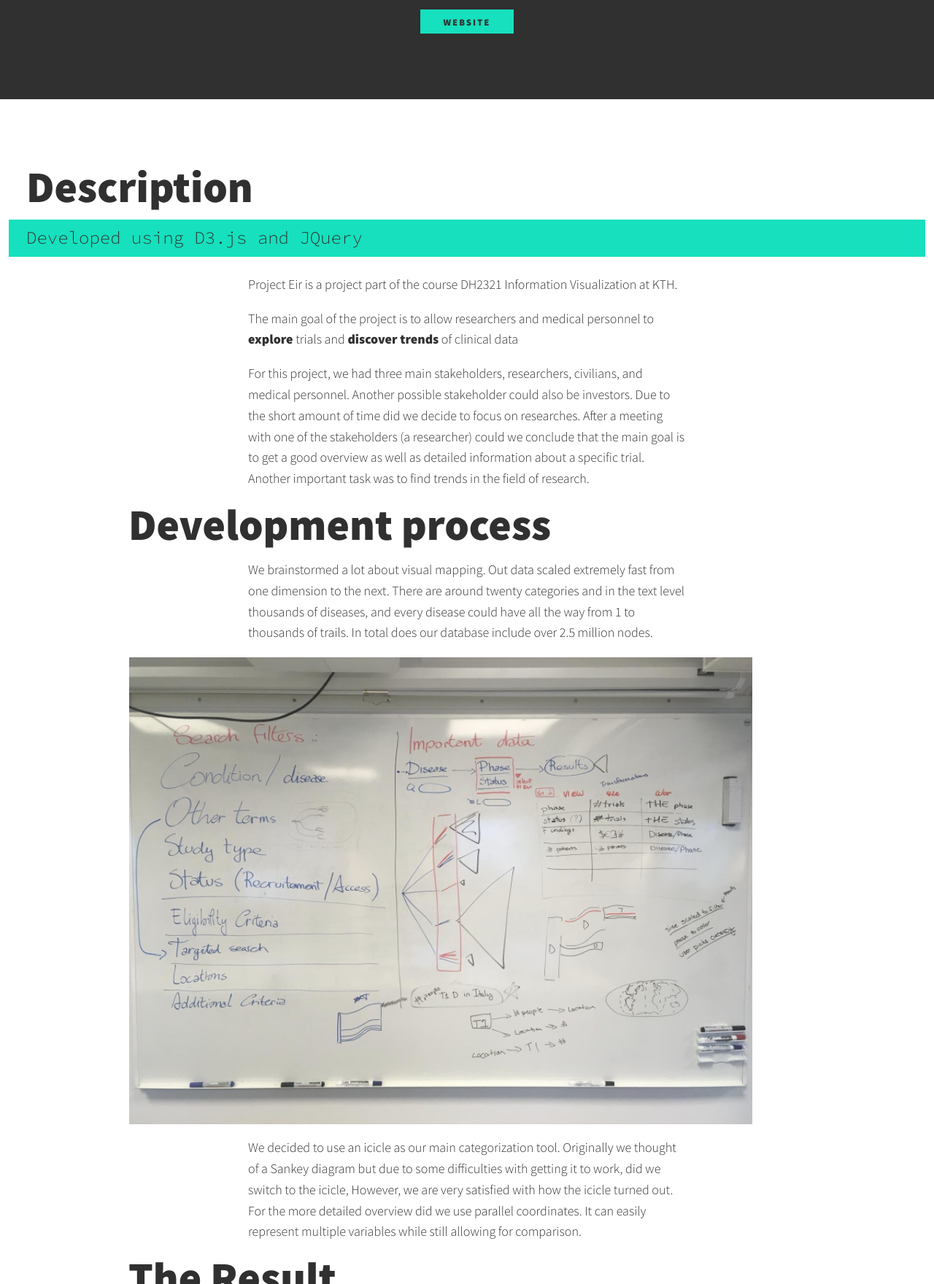
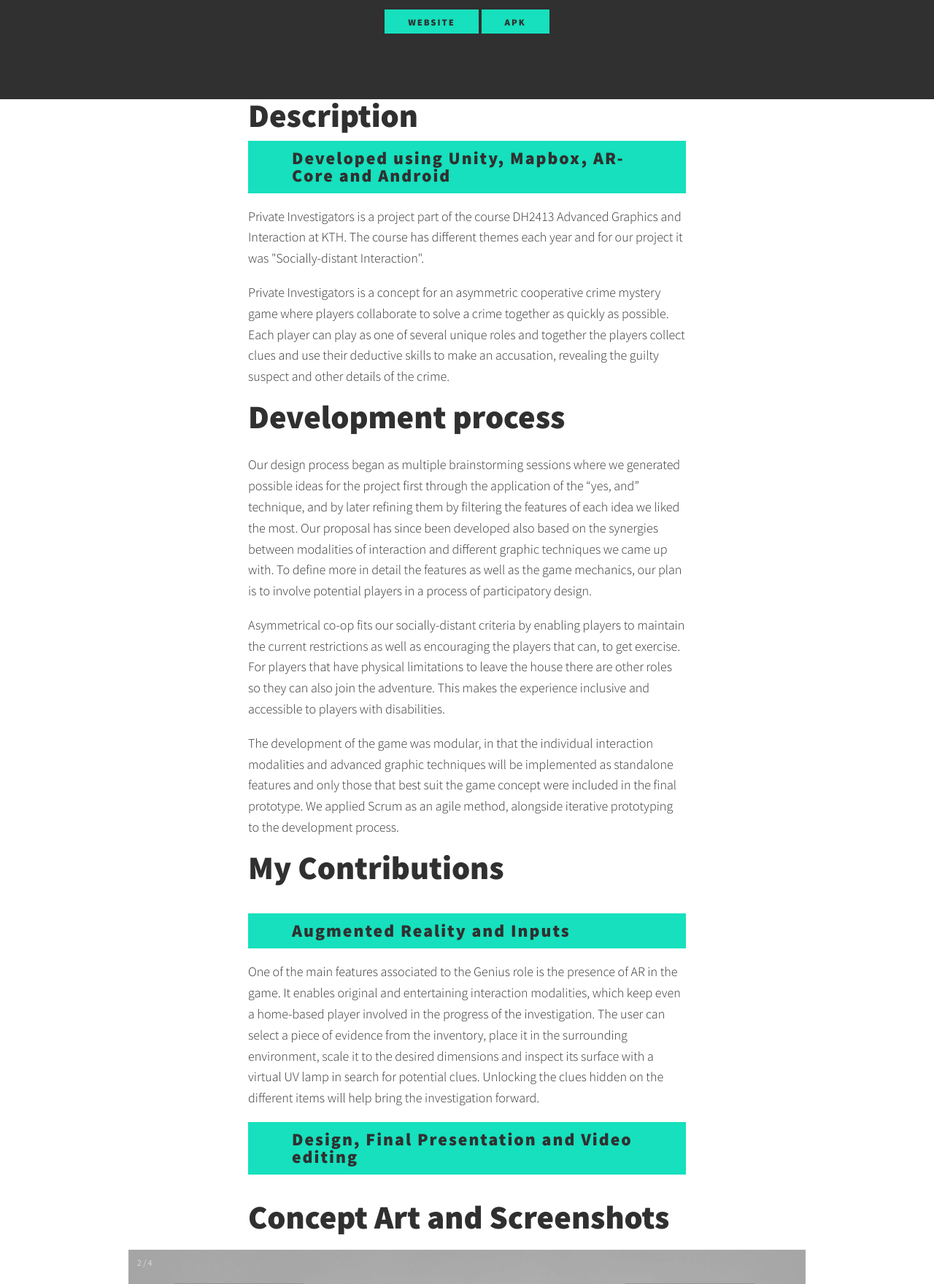
Before and after one commit to gringmar/gringmar.github.io, a plain HTML site: page portfolio-item-AGI.html in a window 1280 px wide. Shown: the part 1040-2800 px from the top of the page at 73% size. Drawn offline with nearby package versions, Linux system fonts and the light colour scheme.

Commit message:
Adjusted formatting and content

```diff
--- a/css/style.css
+++ b/css/style.css
@@ -19,8 +19,9 @@
 
     --fs-h1: 3rem;
     --fs-h2: 2.25rem;
-    --fs-h3: 1.25rem;
-    --fs-body: 1rem;
+    --fs-h3: 2rem;
+
+    --fs-body: 1.25rem;
 
     --bs: 0.25em 0.25em 0.75em rgba(0,0,0,.25),
           0.125em 0.125em 0.25em rgba(0,0,0,.15);
@@ -100,6 +101,7 @@ h3 {
 h1 { font-size: var(--fs-h1) }
 h2 { font-size: var(--fs-h2) }
 h3 { font-size: var(--fs-h3) }
+
 
 
 .section__title {
@@ -381,6 +383,8 @@ header {
         grid-area: img;
         position: relative;
         z-index: 2;
+        min-width: 300px;
+        min-height: 250px;
     }
 }
 
@@ -394,7 +398,9 @@ header {
 
 .portfolio {
     display: grid;
-    grid-template-columns: repeat(auto-fit, minmax(600px, 1fr));
+    max-height: 900px;
+    grid-template-columns: repeat(3,1fr);
+    grid-auto-rows: 1fr;
 }
 
 .portfolio__item {
@@ -476,8 +482,39 @@ header {
 
 .portfolio-item-individual p {
     max-width: 600px;
+    font-size: var(--fs-body);
     margin-left: auto;
     margin-right: auto;
+}
+
+.portfolio-item-individual h2{
+    font-size: 2.5em;
+    margin-left: auto;
+    margin-right: auto;
+    max-width: 600px;
+    padding-bottom: 0.25em;
+
+}
+
+.portfolio-item-individual ul {
+    list-style-type: circle;
+    max-width: 600px;
+    font-size: 1.75em;
+    margin-left: auto;
+    margin-right: auto;
+    font-weight: var(--fw-bold);
+}
+
+.portfolio-item-individual h3{
+    padding: .5em 2.5em;
+    background: var(--clr-accent);
+    color: var(--clr-dark);
+    text-decoration: none;
+    font-size: var(--fs-h3);
+    letter-spacing: 2px;
+    font-weight: var(--fw-bold);
+    margin: 0 auto;
+    max-width: 600px;
 }
 
 /*Infovis*/
@@ -599,6 +636,7 @@ header {
     padding: 0 2em 2em;
     max-width: 1000px;
     margin: 0 auto;
+    position: relative;
 }
 
 /*AGI Private Investigators */
--- a/portfolio-item-AGI.html
+++ b/portfolio-item-AGI.html
@@ -62,61 +62,70 @@
         </div>
 
 
-
-
         <a href="https://ugacode.github.io/AGI20_Group08_PrivateInvestigators/" target="_blank" class="btn">Website</a>
+        <a href="https://ugacode.github.io/AGI20_Group08_PrivateInvestigators/resources/apk_files.zip" target="_blank"
+            class="btn">APK</a>
     </section>
 
 
     <!--About The Project-->
-    <section class="about-project" id="about">
-        <h2 class="section__title section__title--about">Description</h2>
-        <p class="section__subtitle section__subtitle--about">Developed using D3.js and JQuery</p>
-
-        <div class="portfolio-item-individual">
-
+    <section class="portfolio-item-individual" id="about">
+        <h2>Description</h2>
+        <h3>Developed using Unity, Mapbox, AR-Core and Android</h3>
 
         <p>
-                Project Eir is a project part of the course DH2321 Information Visualization at KTH.
+            Private Investigators is a project part of the course DH2413 Advanced Graphics and Interaction at KTH. The
+            course has different themes each year and for our project it was "Socially-distant Interaction".
         </p>
-            <p>The main goal of the project is to allow researchers and medical personnel to <strong>explore </strong>
-                trials and <strong>discover trends</strong> of clinical data</p>
         <p>
-                For this project, we had three main stakeholders, researchers, civilians, and medical personnel. Another
-                possible stakeholder could also be investors. Due to the short amount of time did we decide to focus on
-                researches.
-                After a meeting with one of the stakeholders (a researcher) could we conclude that the main goal is to
-                get a good overview as well as detailed information about a specific trial. Another important task was
-                to find trends in the field of research.
+            Private Investigators is a concept for an asymmetric cooperative crime mystery game where players
+            collaborate to solve a crime together as quickly as possible. Each player can play as one of several unique
+            roles and together the players collect clues and use their deductive skills to make an accusation, revealing
+            the guilty suspect and other details of the crime.
         </p>
         <h2 class="section__title section__title--about"><strong>Development process</strong></h2>
         <p>
-                We brainstormed a lot about visual mapping. Out data scaled extremely fast from one dimension to the
-                next. There are around twenty categories and in the text level thousands of diseases, and every disease
-                could have all the way from 1 to thousands of trails. In total does our database include over 2.5
-                million nodes.
+            Our design process began as multiple brainstorming sessions where we generated possible ideas for the
+            project first through the application of the “yes, and” technique, and by later refining them by filtering
+            the features of each idea we liked the most. Our proposal has since been developed also based on the
+            synergies between modalities of interaction and different graphic techniques we came up with. To define more
+            in detail the features as well as the game mechanics, our plan is to involve potential players in a process
+            of participatory design.
         </p>
-            <img src="img/infovis/brainstorm.PNG" alt="">
         <p>
-                We decided to use an icicle as our main categorization tool. Originally we thought of a Sankey diagram
-                but due to some difficulties with getting it to work, did we switch to the icicle, However, we are very
-                satisfied with how the icicle turned out. For the more detailed overview did we use parallel
-                coordinates. It can easily represent multiple variables while still allowing for comparison.
+            Asymmetrical co-op fits our socially-distant criteria by enabling players to maintain the current
+            restrictions as well as encouraging the players that can, to get exercise. For players that have physical
+            limitations to leave the house there are other roles so they can also join the adventure. This makes the
+            experience inclusive and accessible to players with disabilities.
+        </p>
+        <p>
+            The development of the game was modular, in that the individual interaction modalities and advanced
+            graphic techniques will be implemented as standalone features and only those that best suit the game concept
+            were included in the final prototype. We applied Scrum as an agile method, alongside iterative
+            prototyping to the development process.
+        </p>
+        <p>
+
 
         </p>
-            <h2 class="section__title section__title--about"><strong>The Result</strong></p>
+
+        <h2 class="section__title section__title--about"><strong>My Contributions</strong></p>
         </h2>
-            <p>The result is an Icicle to select a specific category or disease. We have a filter option as well as a
-                search bar. The Breadcrumb helps the user to navigate and the parallel coordinates allow the user to
-                compare and find more detailed information.</p>
-        </div>
+        <h3>Augmented Reality and Inputs</h3>
+        <p>One of the main features associated to the Genius role is the presence of AR in the game. It enables original
+            and entertaining interaction modalities, which keep even a home-based player involved in the progress of the
+            investigation. The user can select a piece of evidence from the inventory, place it in the surrounding
+            environment, scale it to the desired dimensions and inspect its surface with a virtual UV lamp in search for
+            potential clues. Unlocking the clues hidden on the different items will help bring the investigation
+            forward.</p>
+        <h3>Design, Final Presentation and Video editing</h3>
 
     </section>
 
 
     <div class="portfolio-item-individual">
 
-        <h2 class="section__title section__title--about">Concept Art and Screenshots        </h2>
+        <h2 class="section__title section__title--about">Concept Art and Screenshots </h2>
 
 
         <div class="slideshow-container">
```
Also changed, not shown: index.html (+6 -6 lines), portfolio-item-InfoVis.html (+21 -19 lines), img/Me-2.jpg (added). Lines whose indentation alone changed are shown as unchanged.
